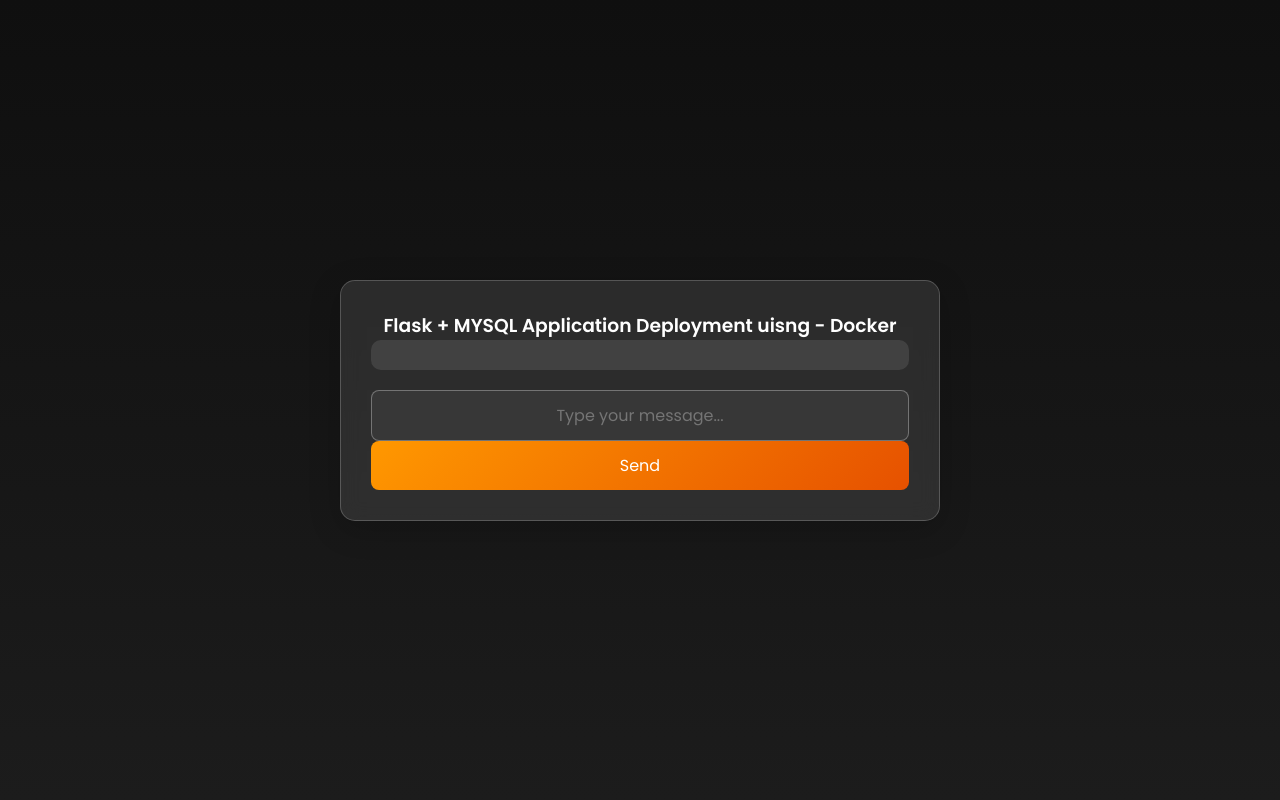
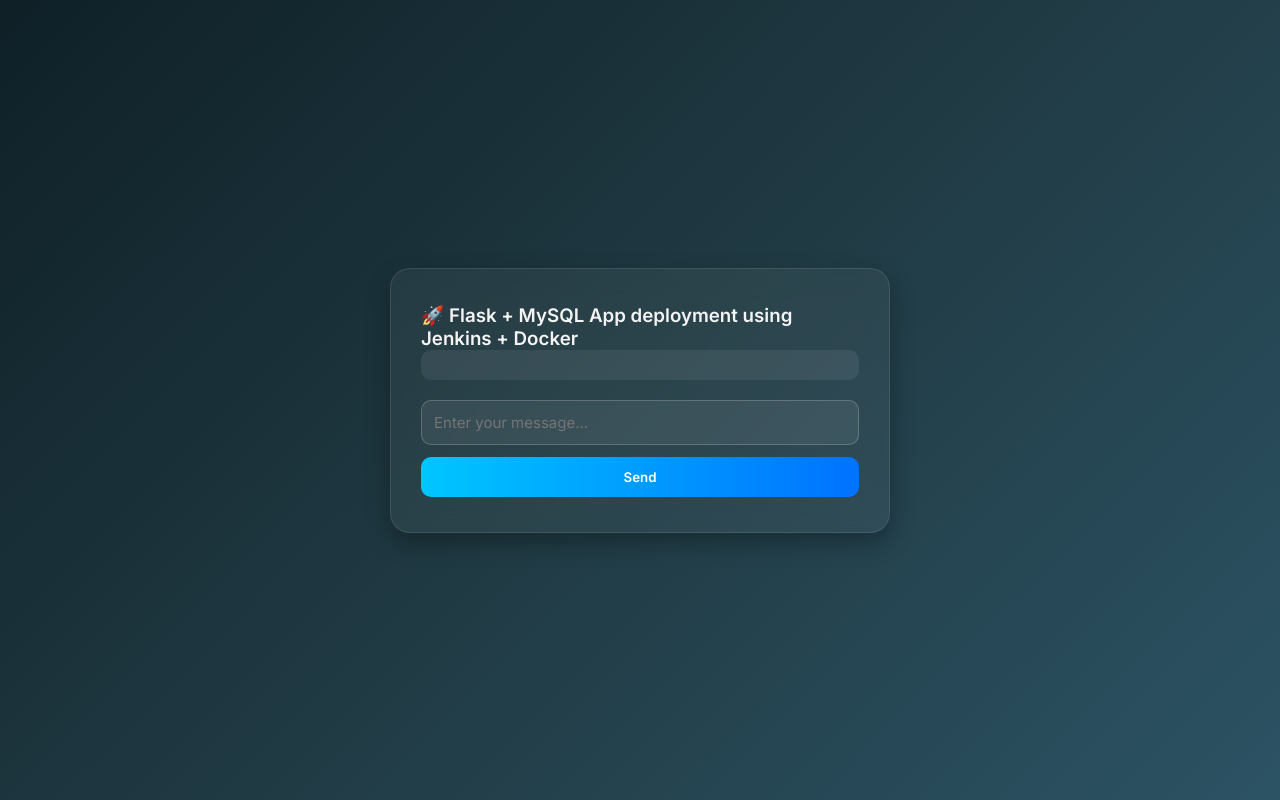
Before and after one commit to iam-avinash-jagtap/2-Tier-Application, a Flask app: page / in a window 1280 px wide. Run offline with Flask 2, Linux system fonts and the light colour scheme; data that the repository does not hold is empty; some libraries are stand-ins or nearby versions.

Commit message:
Update index.html

```diff
--- a/templates/index.html
+++ b/templates/index.html
@@ -4,125 +4,119 @@
 <head>
     <meta charset="UTF-8">
     <meta name="viewport" content="width=device-width, initial-scale=1.0">
-    <title>Flask App new🚀</title>
+    <title>🚀 Flask + MySQL + Docker App</title>
     <style>
-        /* Import Google Font */
-        @import url('https://fonts.googleapis.com/css2?family=Poppins:wght@300;400;600&display=swap');
+        @import url('https://fonts.googleapis.com/css2?family=Inter:wght@300;400;600&display=swap');
 
-        /* Reset Default Styles */
         * {
             margin: 0;
             padding: 0;
             box-sizing: border-box;
-            font-family: 'Poppins', sans-serif;
+            font-family: 'Inter', sans-serif;
         }
 
-        /* Background with subtle gradient */
         body {
-            background: linear-gradient(to bottom, #0f0f0f, #1c1c1c);
-            color: #fff;
+            background: linear-gradient(135deg, #0f2027, #203a43, #2c5364);
+            min-height: 100vh;
             display: flex;
             justify-content: center;
             align-items: center;
-            min-height: 100vh;
             padding: 20px;
+            color: #f4f4f4;
         }
 
-        /* Glassmorphic Container */
-        .container {
-            max-width: 600px;
+        .app-box {
+            background-color: rgba(255, 255, 255, 0.05);
+            border: 1px solid rgba(255, 255, 255, 0.1);
+            backdrop-filter: blur(12px);
+            padding: 35px 30px;
+            border-radius: 20px;
             width: 100%;
-            padding: 30px;
-            background: rgba(255, 255, 255, 0.1);
-            backdrop-filter: blur(10px);
-            border-radius: 15px;
-            box-shadow: 0 8px 32px rgba(0, 0, 0, 0.2);
-            border: 1px solid rgba(255, 255, 255, 0.2);
-            text-align: center;
-            transition: transform 0.3s ease, box-shadow 0.3s ease;
+            max-width: 500px;
+            box-shadow: 0 10px 25px rgba(0, 0, 0, 0.3);
+            transition: all 0.3s ease;
         }
 
-        .container:hover {
-            transform: translateY(-5px);
-            box-shadow: 0 12px 24px rgba(255, 255, 255, 0.1);
+        .app-box:hover {
+            transform: scale(1.02);
+            box-shadow: 0 16px 32px rgba(0, 0, 0, 0.4);
         }
 
-        /* Elegant Heading */
-        h1 {
-            font-size: 2rem;
+        .app-box h2 {
+            text-align: center;
+            margin-bottom: 25px;
             font-weight: 600;
-            background: linear-gradient(135deg, #ff9800, #e65100);
+            background: linear-gradient(to right, #00c6ff, #0072ff);
             -webkit-background-clip: text;
             -webkit-text-fill-color: transparent;
+        }
+
+        .messages {
+            max-height: 200px;
+            overflow-y: auto;
+            padding: 15px;
+            border-radius: 10px;
+            background: rgba(255, 255, 255, 0.07);
             margin-bottom: 20px;
         }
 
-        /* Messages Box */
-        .messages {
-            margin-bottom: 20px;
-            padding: 15px;
-            background: rgba(255, 255, 255, 0.1);
-            border-radius: 10px;
-            max-height: 200px;
-            overflow-y: auto;
-        }
-
         .messages p {
+            background: rgba(255, 255, 255, 0.15);
             padding: 10px;
-            background: rgba(255, 255, 255, 0.2);
             border-radius: 8px;
-            margin-bottom: 5px;
+            margin-bottom: 10px;
             font-size: 0.95rem;
         }
 
-        /* Animated Input Fields */
+        form {
+            display: flex;
+            flex-direction: column;
+            gap: 12px;
+        }
+
         input[type="text"] {
-            width: 100%;
             padding: 12px;
-            border: 1px solid rgba(255, 255, 255, 0.3);
-            background: rgba(255, 255, 255, 0.05);
+            border: 1px solid rgba(255, 255, 255, 0.2);
+            border-radius: 10px;
+            background-color: rgba(255, 255, 255, 0.07);
             color: #fff;
-            border-radius: 8px;
-            font-size: 16px;
-            transition: all 0.3s ease;
-            text-align: center;
+            font-size: 15px;
+            transition: border 0.3s, box-shadow 0.3s;
         }
 
         input[type="text"]:focus {
-            border-color: #ff9800;
-            box-shadow: 0 0 12px rgba(255, 152, 0, 0.5);
+            border-color: #00c6ff;
             outline: none;
+            box-shadow: 0 0 10px rgba(0, 198, 255, 0.5);
         }
 
-        /* Glowing Submit Button */
         input[type="submit"] {
-            width: 100%;
+            background: linear-gradient(to right, #00c6ff, #0072ff);
+            color: #fff;
             padding: 12px;
-            background: linear-gradient(135deg, #ff9800, #e65100);
-            color: #fff;
             border: none;
-            border-radius: 8px;
+            border-radius: 10px;
+            font-weight: 600;
             cursor: pointer;
-            font-size: 16px;
             transition: all 0.3s ease;
         }
 
         input[type="submit"]:hover {
-            box-shadow: 0 0 20px rgba(255, 152, 0, 0.6);
+            box-shadow: 0 0 15px rgba(0, 198, 255, 0.5);
             transform: translateY(-2px);
         }
 
-        /* Mobile Responsive */
         @media (max-width: 600px) {
-            .container {
-                padding: 20px;
+            .app-box {
+                padding: 25px 20px;
             }
 
-            h1 {
-                font-size: 1.6rem;
+            .app-box h2 {
+                font-size: 1.4rem;
             }
 
-            input[type="text"], input[type="submit"] {
+            input[type="text"],
+            input[type="submit"] {
                 font-size: 14px;
             }
         }
@@ -130,8 +124,8 @@
 </head>
 
 <body>
-    <div class="container">
-        <h3> Flask + MYSQL Application Deployment uisng - Docker </h3>
+    <div class="app-box">
+        <h3>🚀 Flask + MySQL App deployment using Jenkins + Docker</h3>
 
         <div class="messages">
             {% for message in messages %}
@@ -140,17 +134,16 @@
         </div>
 
         <form id="messageForm">
-            <input type="text" name="new_message" placeholder="Type your message..." required>
+            <input type="text" name="new_message" placeholder="Enter your message..." required>
             <input type="submit" value="Send">
         </form>
     </div>
 
-    <!-- jQuery for Smooth AJAX Requests -->
     <script src="https://code.jquery.com/jquery-3.6.0.min.js"></script>
     <script>
-        $(document).ready(function() {
-            $("#messageForm").on("submit", function(event) {
-                event.preventDefault(); // Prevent page reload
+        $(document).ready(function () {
+            $("#messageForm").on("submit", function (event) {
+                event.preventDefault();
 
                 let messageInput = $("input[name='new_message']");
                 let message = messageInput.val().trim();
@@ -164,15 +157,15 @@
                     url: "/submit",
                     type: "POST",
                     data: { new_message: message },
-                    success: function(response) {
+                    success: function (response) {
                         if (response && response.message) {
                             $(".messages").append("<p>" + response.message + "</p>");
                             messageInput.val("");
                         } else {
-                            console.error("Unexpected response format:", response);
+                            console.error("Unexpected response:", response);
                         }
                     },
-                    error: function(xhr, status, error) {
+                    error: function (xhr, status, error) {
                         console.error("AJAX Error:", status, error);
                     }
                 });
```
